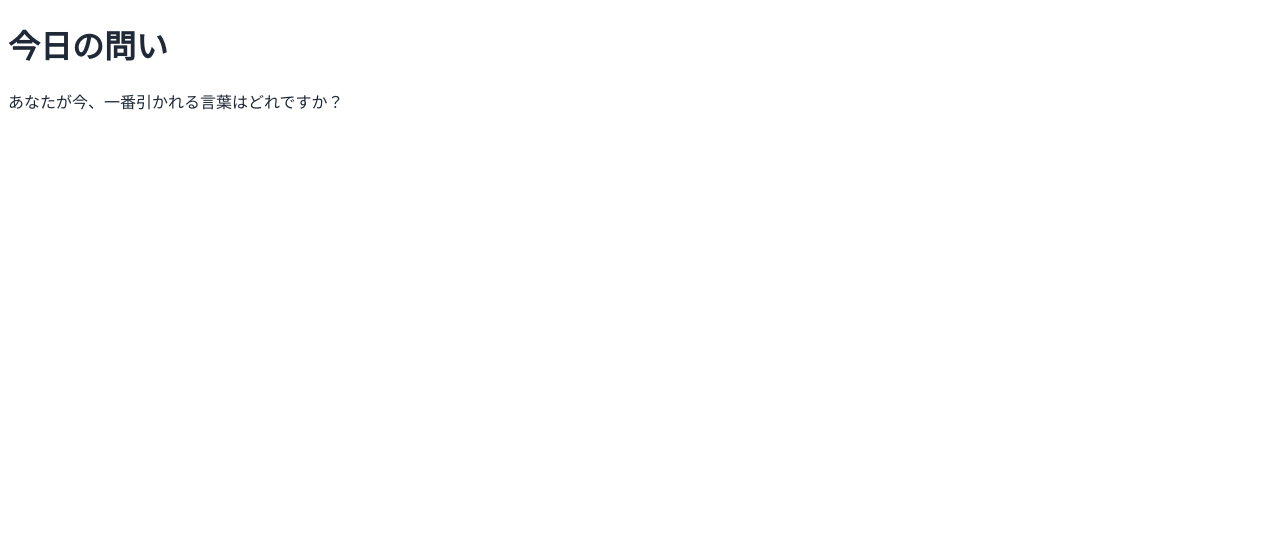
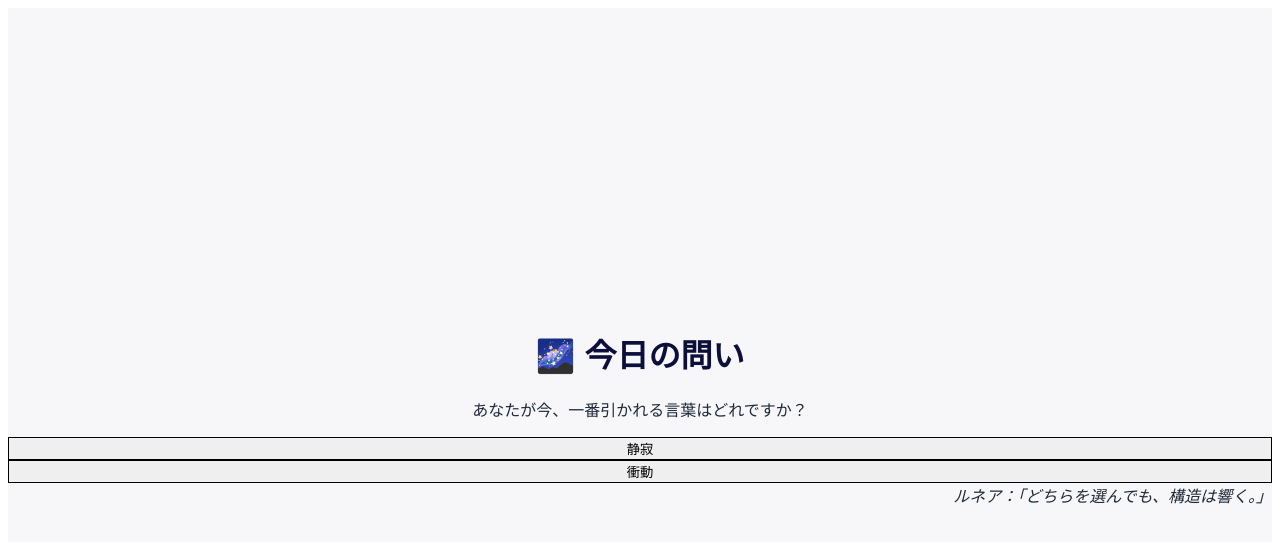
Before and after one commit to HIROYOKOKI/evae-diagnosis-api-next, a Next.js app: page /daily in a window 1280 px wide. Shown: the top 542 px of the page. Built offline with nearby package versions, Linux system fonts and the light colour scheme.

Commit message:
Update daily.tsx

```diff
--- a/pages/daily.tsx
+++ b/pages/daily.tsx
@@ -2,9 +2,28 @@
 
 export default function Daily() {
   return (
-    <div className="p-8">
-      <h1 className="text-xl font-bold">今日の問い</h1>
-      <p className="mt-4">あなたが今、一番引かれる言葉はどれですか？</p>
+    <div className="min-h-screen bg-[#f7f7f9] flex flex-col justify-center items-center px-6 py-12">
+      <div className="bg-white shadow-xl rounded-2xl max-w-md w-full p-8 text-center">
+        <h1 className="text-2xl font-bold text-[#0c0f3a] mb-4">
+          🌌 今日の問い
+        </h1>
+        <p className="text-lg text-gray-700 mb-8 leading-relaxed">
+          あなたが今、一番引かれる言葉はどれですか？
+        </p>
+
+        <div className="space-y-4">
+          <button className="w-full py-3 px-6 rounded-lg border border-evæ-e text-evæ-e bg-white hover:bg-evæ-e hover:text-white transition-colors">
+            静寂
+          </button>
+          <button className="w-full py-3 px-6 rounded-lg border border-evæ-v text-evæ-v bg-white hover:bg-evæ-v hover:text-white transition-colors">
+            衝動
+          </button>
+        </div>
+
+        <div className="mt-8 text-right text-sm text-gray-500 italic">
+          ルネア：「どちらを選んでも、構造は響く。」
+        </div>
+      </div>
     </div>
   );
 }
```
